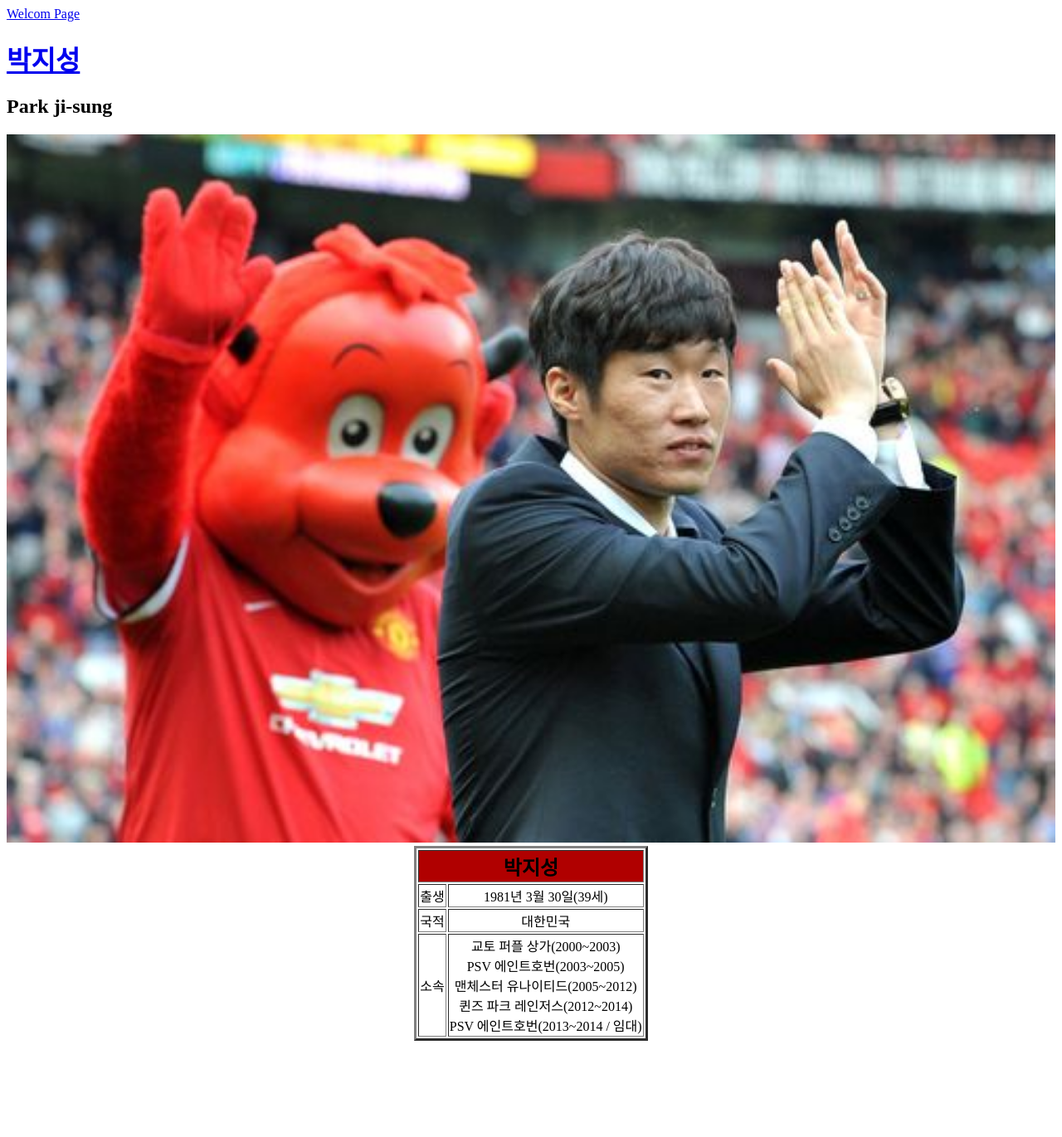
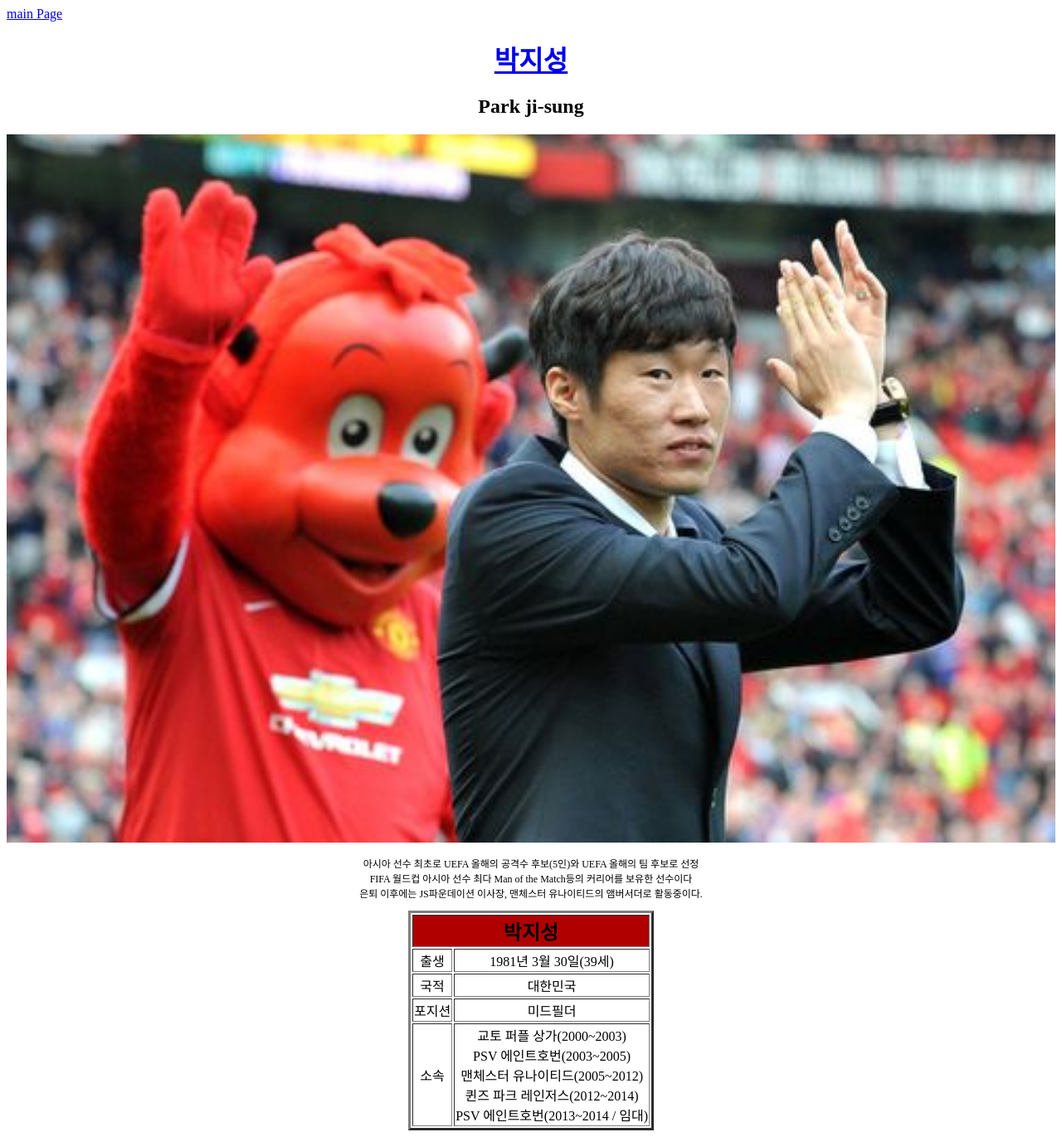
Before and after one commit to ksg4019113/my-soccer, a plain HTML site: page 2.html in a window 1280 px wide. Shown: the whole page at 83% size. Before the commit the page ends 1263 px from the top, so only its background shows below. Drawn offline with Linux system fonts and the light colour scheme.

Commit message:
Add files via upload
chat upload

```diff
--- a/2.html
+++ b/2.html
@@ -9,13 +9,26 @@
     margin-right: auto;
     text-align: center;
   }
+  h1{
+    text-align: center;
+  }
+  h2{
+    text-align: center;
+  }
+  p{
+    font-size: 12px;
+    text-align: center;
+  }
   </style>
 </head>
 <body>
-  <a href="index.html">Welcom Page</a>
+  <a href="index.html">main Page</a>
   <h1><strong><a href="https://search.naver.com/search.naver?sm=tab_hty.top&where=nexearch&query=%EB%B0%95%EC%A7%80%EC%84%B1&oquery=%EB%B0%95%EC%A7%80%EC%86%A1&tqi=U%2BD1dsprvTVssmLv2NGssssssoZ-451693"target="_blank"title ="박지성">박지성</strong></h1></a>
   <h2>Park ji-sung</h2>
   <img src="park.jpeg"width="100%">
+  <p> 아시아 선수 최초로 UEFA 올해의 공격수 후보(5인)와 UEFA 올해의 팀 후보로 선정<br>
+    FIFA 월드컵 아시아 선수 최다 Man of the Match등의 커리어를 보유한 선수이다<br>
+    은퇴 이후에는 JS파운데이션 이사장, 맨체스터 유나이티드의 앰버서더로 활동중이다.</p>
   <table border="3">
     <th colspan="2" bgcolor="black span style="color:black"><font size="5em">박지성</font></th>
     <tr>
@@ -25,11 +38,15 @@
       <td>국적</td>
       <td>대한민국</td>
     <tr>
+      <td>포지션</td>
+      <td>미드필더</td>
+    <tr>
       <td>소속</td>
       <td>교토 퍼플 상가(2000~2003)<br>
       PSV 에인트호번(2003~2005)<br>
       맨체스터 유나이티드(2005~2012)<br>
       퀸즈 파크 레인저스(2012~2014)<br>
       PSV 에인트호번(2013~2014 / 임대)</td>
-</body>
+    </table>
+  </body>
 </html>
```
Also changed, not shown: 1.html (+29 -3 lines), 3.html (+9 -3 lines), index.html (+2 -2 lines).
